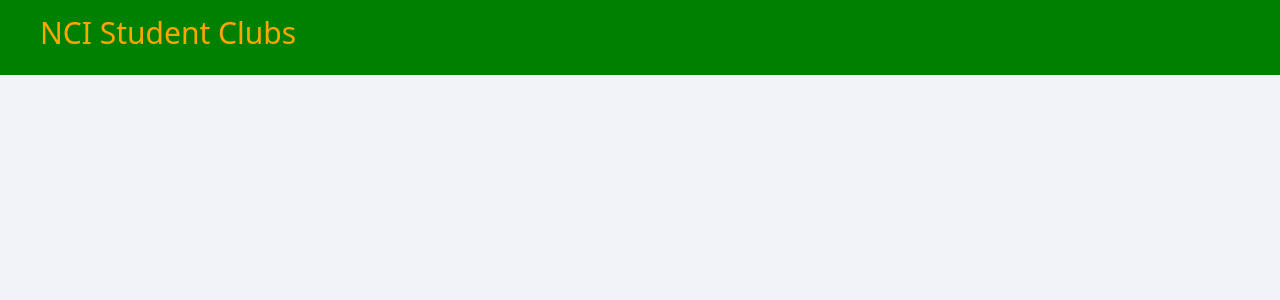
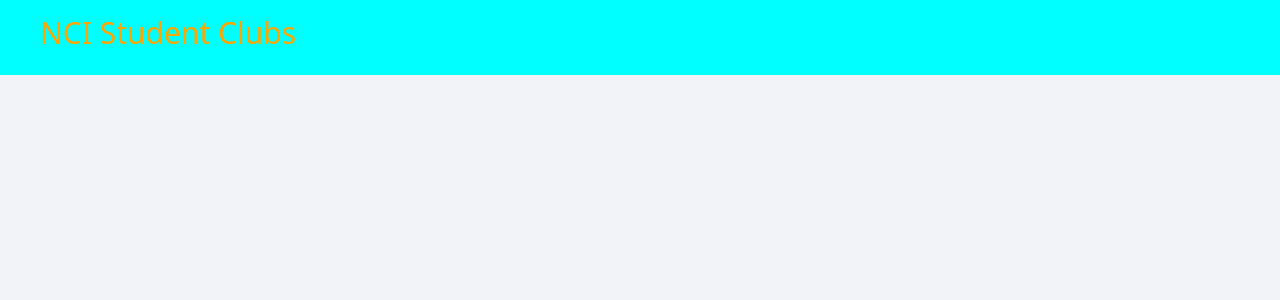
Before and after one commit to aabhinnav1999/DevOpsSec_project, a Django app: page /home/ in a window 1280 px wide; the page is wider, and only the part inside the window is pictured. Shown: the top 300 px of that part. Run offline with Django 5.2, Linux system fonts and the light colour scheme; the visitor is signed in with stand-in values (Sample User, id 1); data that the repository does not hold is empty.

Commit message:
testing 4 cicd

```diff
--- a/static/styles/main.css
+++ b/static/styles/main.css
@@ -10,7 +10,7 @@ body{
 #main_div_0{
     display: flex;
     flex-wrap: wrap;
-    background-color: green;
+    background-color: aqua;
     height: 75px;
     width: 100%;
 }
```
